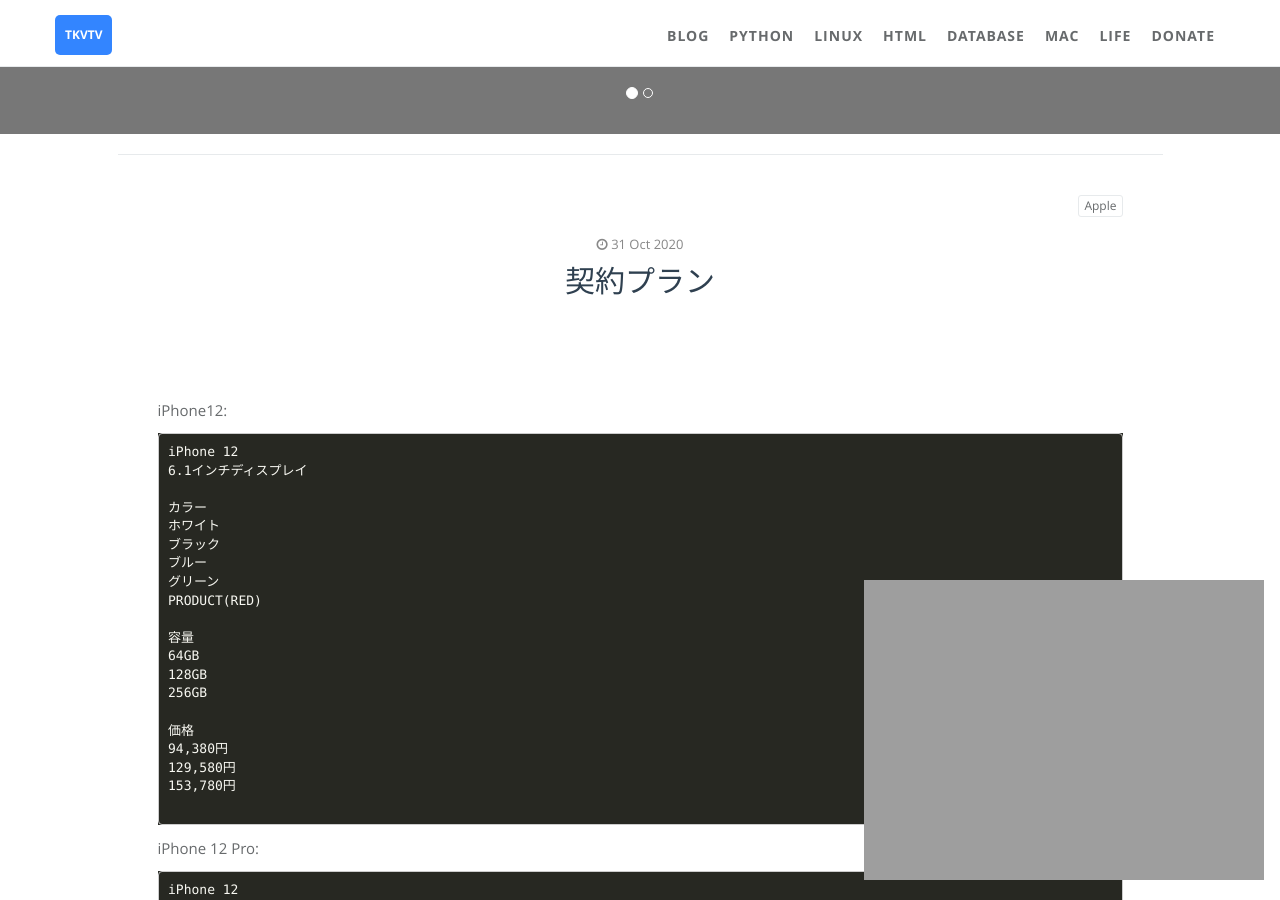
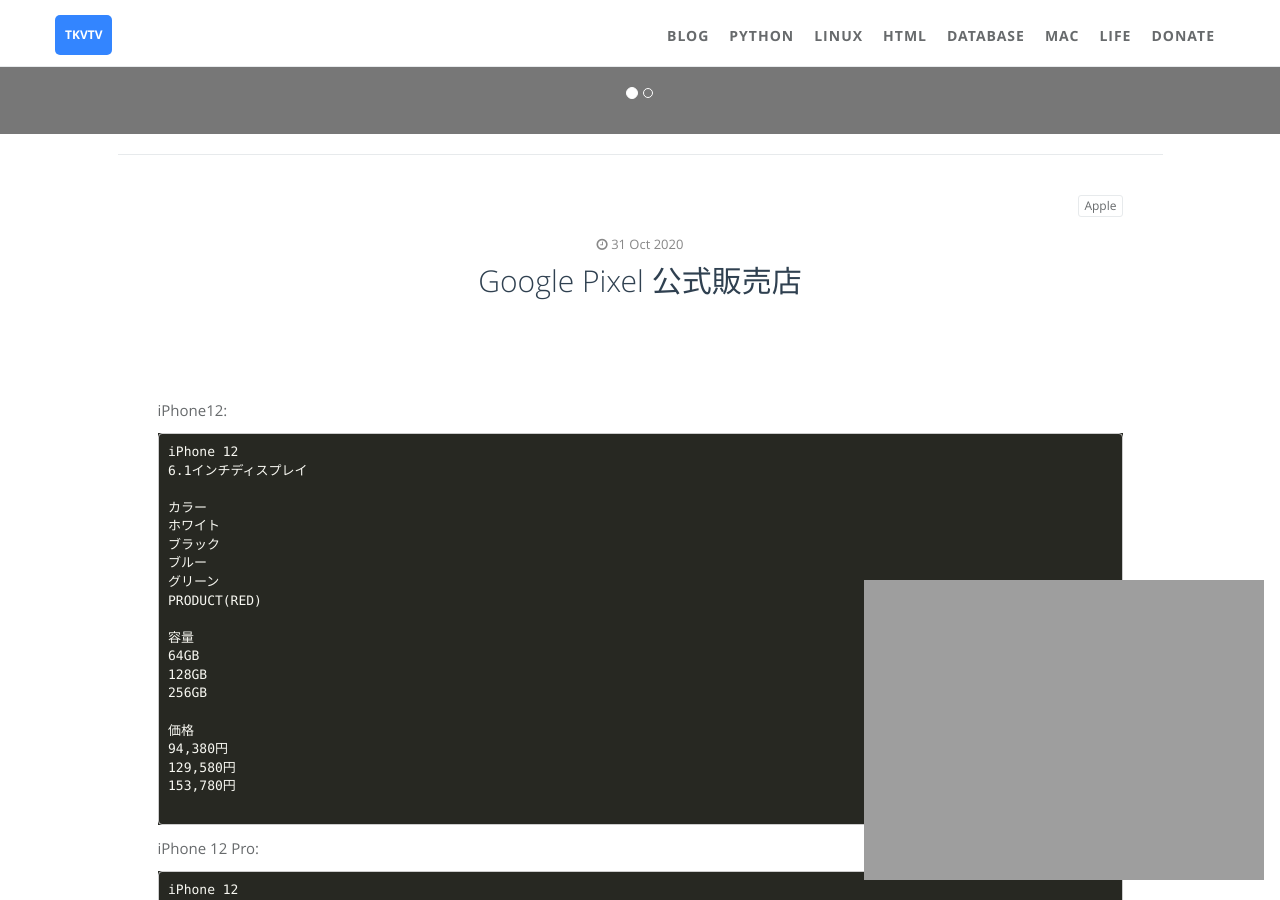
Before and after one commit to takagotch/o23829, a Jekyll site: the page built from _posts/2020-11-01-contracts.md, in a window 1280 px wide and 900 px high, scrolled down 336 px. Built offline with Jekyll 4.4.1, drawn with Linux system fonts in a browser that asks for light colours; comment, search, counter and statistics services are not loaded.

Commit message:
Update 2020-11-01-contracts.md

```diff
--- a/_posts/2020-11-01-contracts.md
+++ b/_posts/2020-11-01-contracts.md
@@ -1,6 +1,6 @@
 ---
 layout: post
-title:  "契約プラン"
+title:  "Google Pixel 公式販売店"
 date:   2020-10-31
 desc: "最新スマートフォンの販売価格と配送料。"
 keywords: "smartphone,iphone,google,pixel,4a,5G"
```
